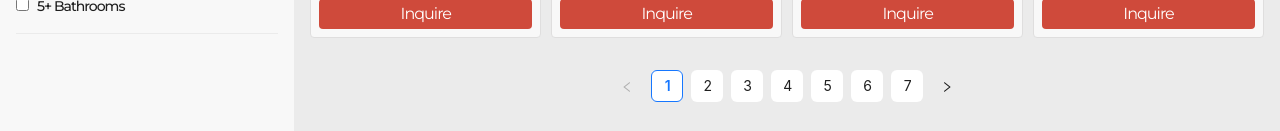
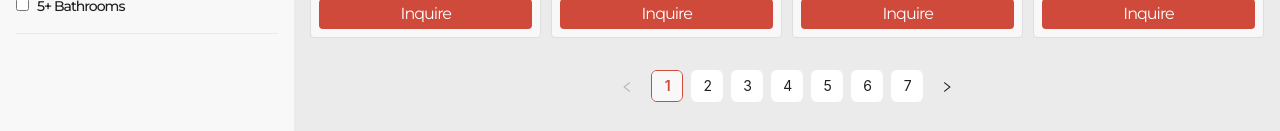
Before and after one commit to OlgicaZ/real-estate-app, a React (Create React App) app: page /buy in a window 1280 px wide. Shown: the part 896-1027 px from the top of the page. Built offline with nearby package versions, Linux system fonts and the light colour scheme.

Commit message:
add active page styling

```diff
--- a/src/components/FilterResults/FilterResults.js
+++ b/src/components/FilterResults/FilterResults.js
@@ -32,7 +32,7 @@ export default function FilterResults({ className, selectedView, data }) {
             </div>
             <div className='listings__pagination'>
             <Pagination
-                current={1}
+                current={currentPage}
                 pageSize={itemsPerPage}
                 onChange={handlePagination}
                 total={numberPages}
--- a/src/components/FilterResults/FilterResults.scss
+++ b/src/components/FilterResults/FilterResults.scss
@@ -28,5 +28,15 @@
         place-items: center;
         padding-top: 1rem;
         padding-bottom: 2rem;
+
+        .ant-pagination-item-active {
+            border-color: $brick !important;
+            overflow: hidden;
+
+            a {
+                color: $brick !important;
+                background-color: $light-grey;
+            }
+        }
     }
 }
```
